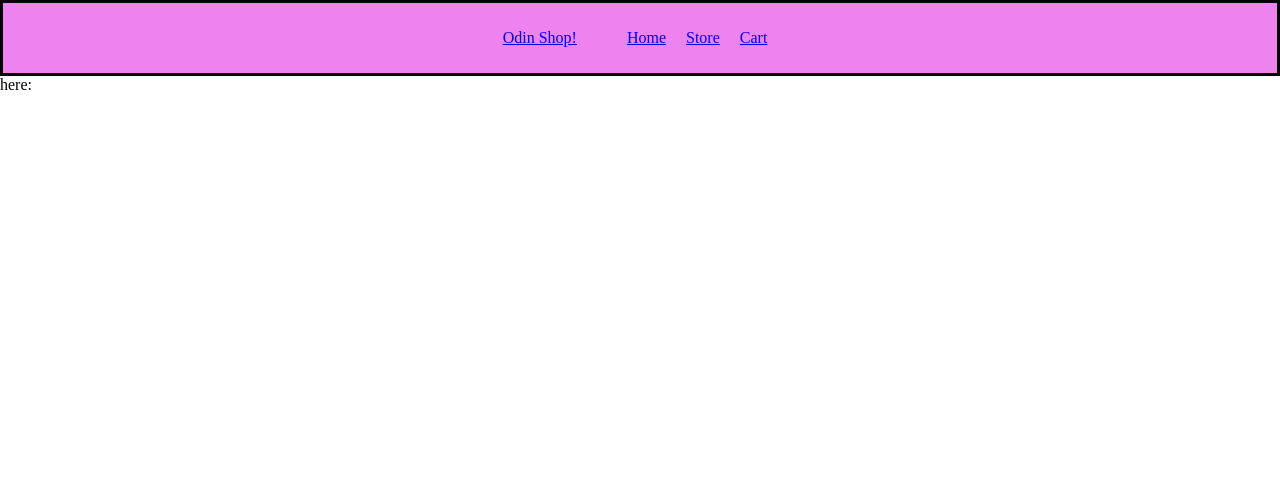
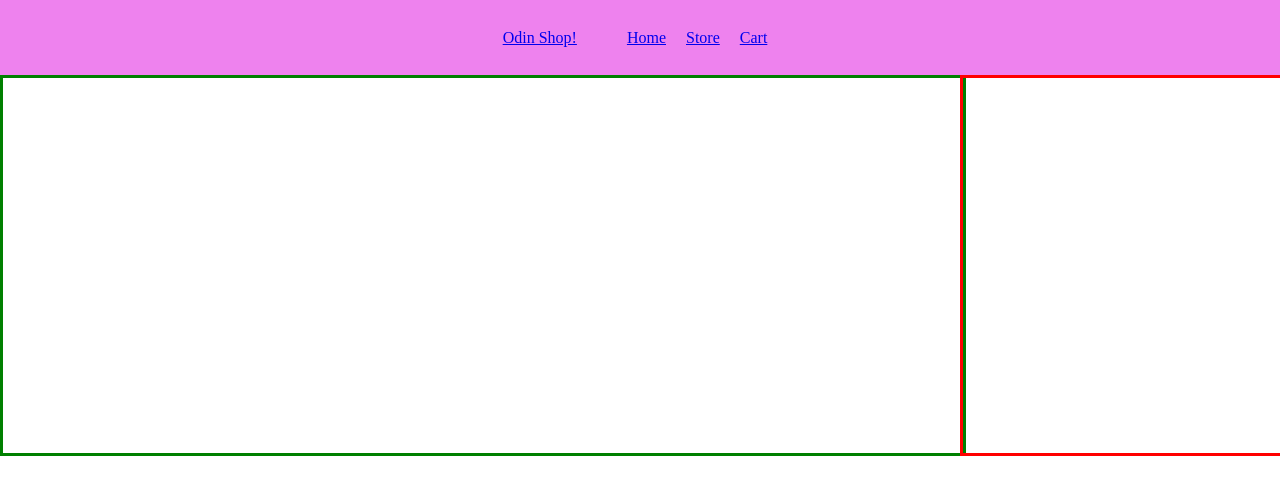
Before and after one commit to Michaelj82/shoppingcart, a React (Create React App) app: page /cart in a window 1280 px wide. Shown: the top 494 px of the page. Built offline with nearby package versions, Linux system fonts and the light colour scheme.

Commit message:
tryna get delete button

```diff
--- a/src/Product.js
+++ b/src/Product.js
@@ -5,17 +5,16 @@ import uniqid from 'uniqid';
 
 function Product(props){
     const [count, setCount] = useState(0)
-    const [id] = uniqid()
 
     function getInput(){
-        let input = Number(document.getElementById(id).value)
+        let input = Number(document.getElementById(props.id).value)
         setCount(input)
 
     }
 
     function sendToCart(event){
         event.preventDefault()
-        props.parentCallback({name: props.name, price: props.price, quantity: count})
+        props.parentCallback({name: props.name, price: props.price, quantity: count, id: props.id})
     }
 
 
@@ -25,7 +24,7 @@ function Product(props){
             <div>{props.name}</div>
             <div>{props.price}</div>
             <form onSubmit={sendToCart}>
-                <input id ={id} type='number' min='1' onChange={getInput} placeholder={1} required></input>
+                <input id ={props.id} type='number' min='1' onChange={getInput} placeholder={1} required></input>
                 <button type='submit'>Add to cart</button>
             </form>
 
--- a/src/Store.js
+++ b/src/Store.js
@@ -1,6 +1,7 @@
 import React, { useContext } from "react";
 import Product from "./Product";
 import Context from "./userContext";
+import uniqid from "uniqid"
 function Store(props) {
   const {cartData, setCartData} = useContext(Context)
 
@@ -13,10 +14,11 @@ function Store(props) {
 
   }
 
+
   return (
     <div>
       <div>Hello from store</div>
-      <Product name='Food' price='$2.00' parentCallback={addToCart}></Product>
+      <Product name='Food' price='2.00' parentCallback={addToCart} id={uniqid()}></Product>
 
     </div>
 
--- a/src/Storecart.js
+++ b/src/Storecart.js
@@ -1,27 +1,43 @@
 import React, { useContext, useEffect } from "react";
 import Context from "./userContext";
-function Storecart(props) {
-  const {cartData} = useContext(Context)
+import uniqid from "uniqid";
+function Storecart(props){
+  const {cartData, setCartData} = useContext(Context)
 
+  function deleteItem(key){
+    let item = document.getElementById(key)
 
+    item.innerHTML = ''
 
-  useEffect(() => {
+  }
 
-  }, [cartData])
+  // useEffect(() => {
+
+  // }, [cartData])
 
   return (
+
+    <div id="cartAlignment">
       <div id="cart">
-      here:
         {cartData.map(item => (
-        <div className="cartItem">
+          <div key={uniqid()} id = {item.id} className="cartItem">
             {item.name}{'\n'}
             Price: {item.price}{'\n'}
             Quantity: {item.quantity}{'\n'}
-          ------------
+            ------------{'\n'}
+            <button onClick={deleteItem(item.id)}>Delete</button>
           </div>
 
         ))}
         </div>
+
+      <div id="checkout">
+
+      </div>
+
+    </div>
+
+
   );
 }
 
--- a/src/style.css
+++ b/src/style.css
@@ -14,7 +14,6 @@ html, body{
 
 
 #nav{
-    border: solid;
 
     grid-area: span 1 / span 3;
 
@@ -49,3 +48,49 @@ html, body{
 .product > form > input{
     width: 75%;
 }
+
+#cartAlignment{
+    grid-area: span 1 / span 3;
+
+    display: grid;
+    grid-template-columns: 3fr 1fr;
+
+
+}
+
+#checkout{
+    grid-area: span 1 / span 1;
+    border: solid;
+    border-color: red;
+    height: 100%;
+    width: 100%;
+
+    margin: 0;
+}
+
+#cart{
+    grid-area: span 1 / span 1;
+
+    display: grid;
+    grid-template-columns: repeat(auto-fill, minmax(100px, 1fr));
+    grid-template-rows: repeat(auto-fill, minmax(100px, 1fr));
+    border: solid;
+    border-color: green;
+    height: 100%;
+    width: 100%;
+
+    margin: 0;
+
+    overflow-y: scroll;
+}
+
+.cartItem{
+
+    border: solid;
+    border-color: brown;
+
+    display: flex;
+    flex-direction: column;
+    justify-content: center;
+    align-items: center;
+}
```
Also changed, not shown: 1 other file (tests, documents, lock files or other folders). Lines whose indentation alone changed are shown as unchanged.
